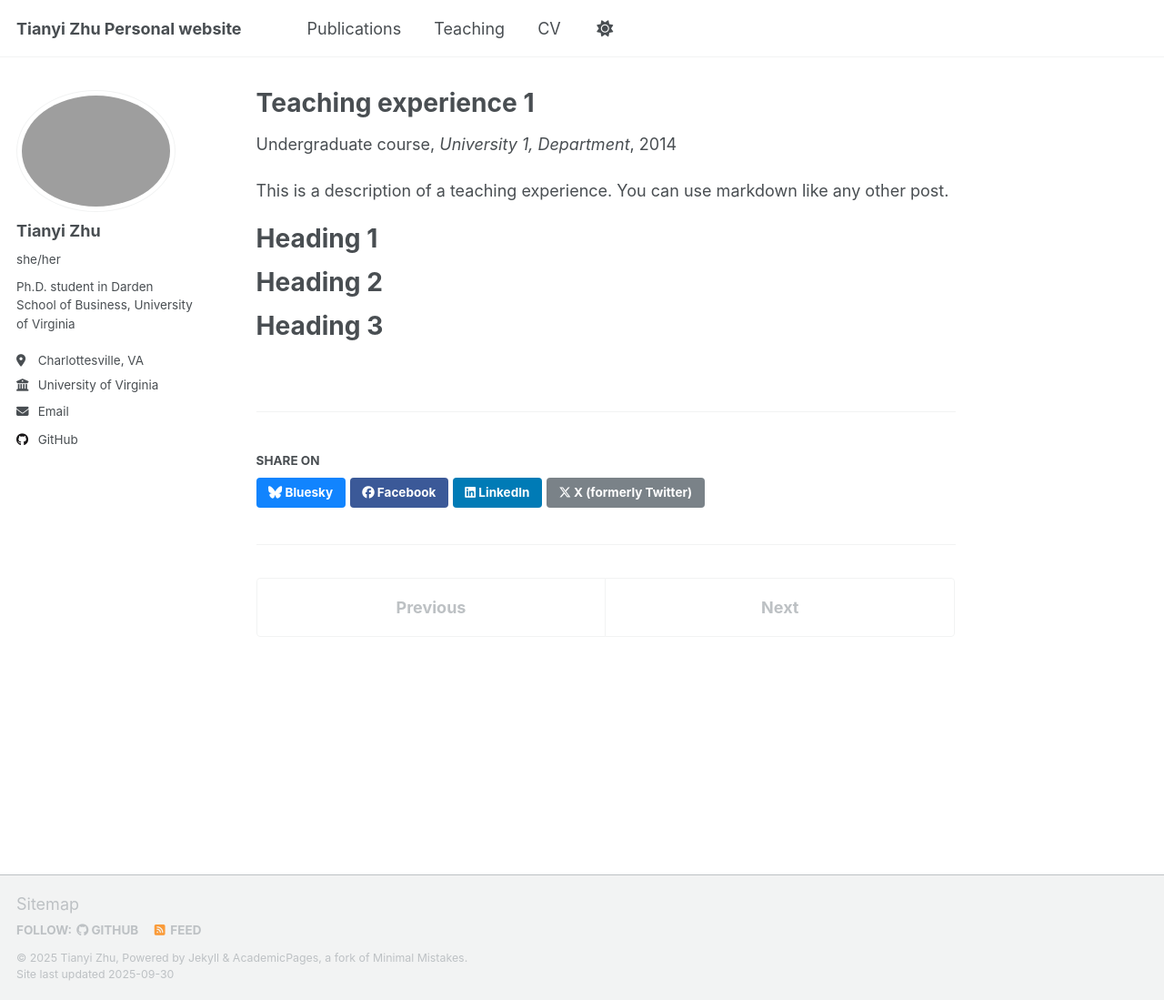
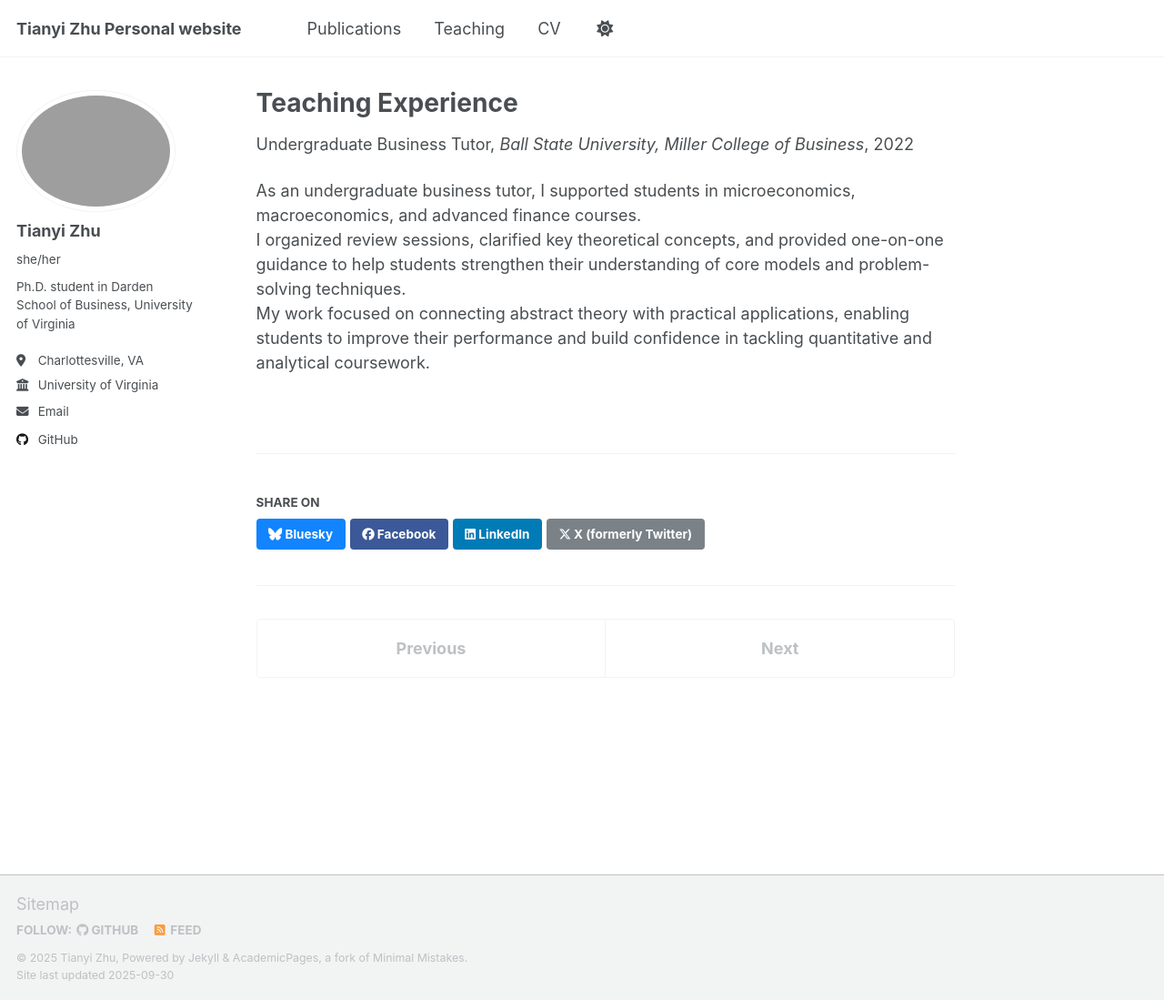
Before and after one commit to TianyiZ0829/TianyiZ0829.github.io, a Jekyll site: the page built from _teaching/2014-spring-teaching-1.md, in a window 1280 px wide and 1099 px high. Shown: the whole window at 91% size. Built offline with Jekyll 4.4.1, drawn with Linux system fonts in a browser that asks for light colours; a script that is not in the unit is left out.

Commit message:
Update 2014-spring-teaching-1.md

```diff
--- a/_teaching/2014-spring-teaching-1.md
+++ b/_teaching/2014-spring-teaching-1.md
@@ -1,20 +1,13 @@
 ---
-title: "Teaching experience 1"
+title: "Teaching Experience"
 collection: teaching
-type: "Undergraduate course"
-permalink: /teaching/2014-spring-teaching-1
-venue: "University 1, Department"
-date: 2014-01-01
-location: "City, Country"
+type: "Undergraduate Business Tutor"
+permalink: /teaching/undergrad-business-tutor
+venue: "Ball State University, Miller College of Business"
+date: 2022-09-01
+location: "Muncie, IN"
 ---
 
-This is a description of a teaching experience. You can use markdown like any other post.
-
-Heading 1
-======
-
-Heading 2
-======
-
-Heading 3
-======
+As an undergraduate business tutor, I supported students in microeconomics, macroeconomics, and advanced finance courses.
+I organized review sessions, clarified key theoretical concepts, and provided one-on-one guidance to help students strengthen their understanding of core models and problem-solving techniques.
+My work focused on connecting abstract theory with practical applications, enabling students to improve their performance and build confidence in tackling quantitative and analytical coursework.
```
